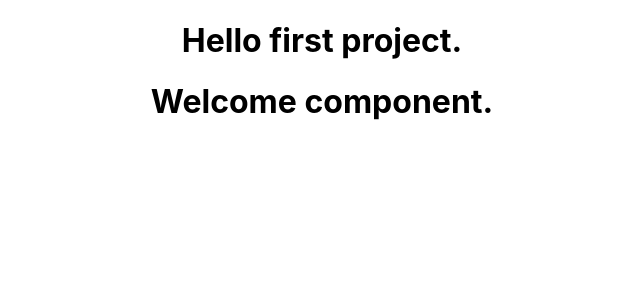
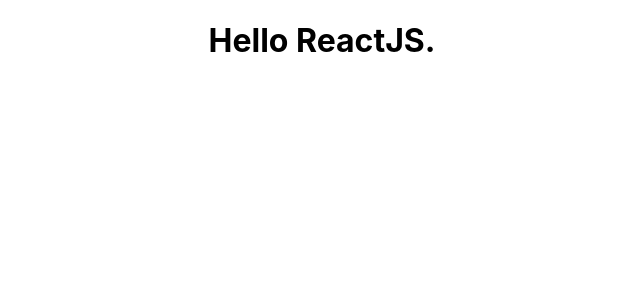
Before and after one commit to jingchen01/react_basic, a React (Create React App) app in the folder hello-world/: page / in a window 1280 px wide. Shown: the top 300 px of the page, without its empty margins (318-958 px from the left). Built offline with nearby package versions, Linux system fonts and the light colour scheme.

Commit message:
Create hello component with JSX.

```diff
--- a/hello-world/src/App.js
+++ b/hello-world/src/App.js
@@ -3,13 +3,15 @@
 import './App.css';
 import Greet from './components/Greet.js';
 import Welcome from './components/Welcome.js';
+import Hello from './components/Hello.js';
 
 class App extends Component {
    render(){
      return (
        <div className="App">
-       <Greet />
-       <Welcome />
+       {/* <Greet /> }
+       {<Welcome /> */}
+       <Hello />
        </div>
      );
    }
--- /dev/null
+++ b/hello-world/src/components/Hello.js
@@ -0,0 +1,12 @@
+import React from 'react';
+
+// write component with JSX
+const Hello = () => {
+    return (
+        <div>
+            <h1>Hello ReactJS.</h1>
+        </div>
+    );
+}
+
+export default Hello;
```
